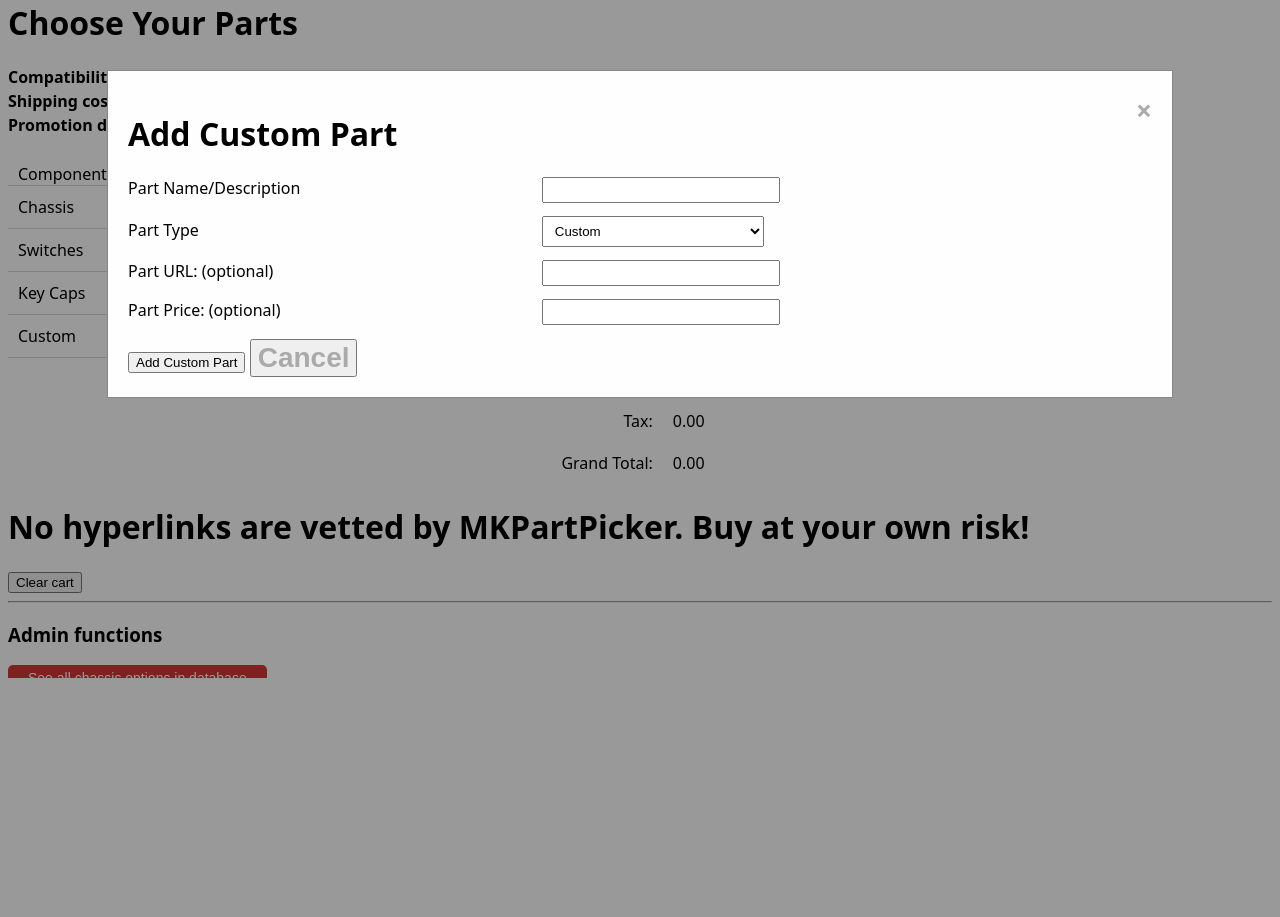
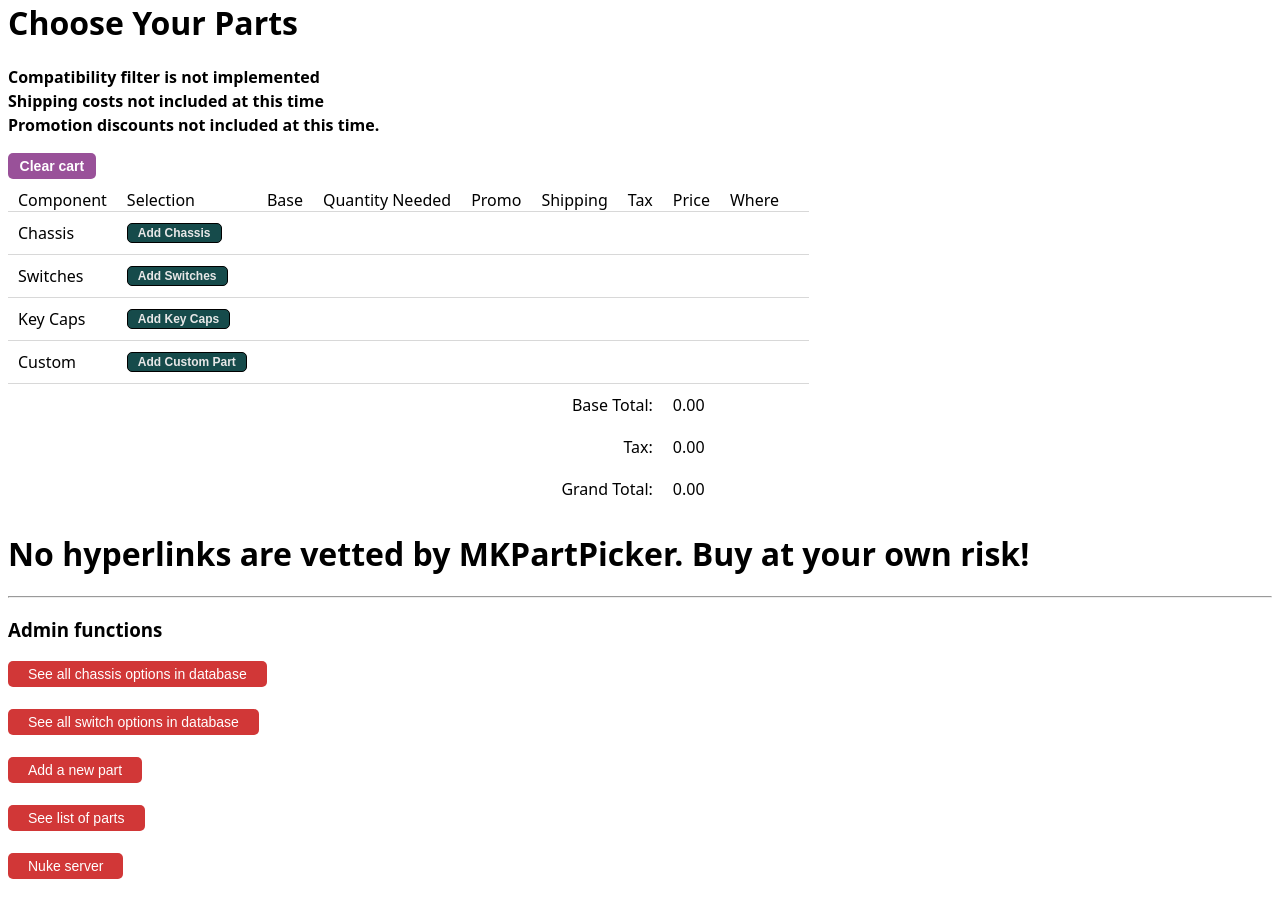
Before and after one commit to jasmine-9000/mkpartpicker, a Node server app: page / in a window 1280 px wide. Shown: the part 122-1039 px from the top of the page. Before the commit the page ends 800 px from the top, so only its background shows below. Run offline with Node 20, Linux system fonts and the light colour scheme; some libraries are stand-ins or nearby versions.

Commit message:
push to github

```diff
--- a/package.json
+++ b/package.json
@@ -6,7 +6,7 @@
   "scripts": {
     "test": "node server.js",
     "start": "node server.js",
-    "dev": "nodemon server.js --ignore scripts/* --config nodemon.json"
+    "dev": "nodemon server.js --ignore public/scripts/* --config nodemon.json"
   },
   "keywords": [
     "mechanical",
--- a/public/css/styles.css
+++ b/public/css/styles.css
@@ -1,3 +1,17 @@
+/* variables */
+:root {
+    --primary-color: #2fb9b9;
+    --secondary-color: #00A7CC;
+    --third-color: #2890D2;
+    --fourth-color:#7073C1;
+    --fifth-color: #995199;
+    --sixth-color:#A73161;
+    --seventh-color: #164b4b;
+    --table-border-color: #d8d8d8;
+
+}
+
+
 /* general styles */
 body {
     margin: 0;
@@ -21,6 +35,17 @@
 main {
     margin: 0 8px;
 }
+/* general button styles */
+button {
+    display:inline-block;
+    padding: 0.325rem 0.725rem;
+    border:none;
+    border-radius: 5px;
+    background-color:var(--fifth-color);
+    font-weight:700;
+    font-size: 0.875rem;
+    color:white;
+}
 
 /* navigation styles */
 nav {
@@ -29,7 +54,7 @@
     gap:10px;
     align-items:center;
     justify-content: space-between;
-    background-color:rgb(47, 185, 185);
+    background-color: var(--primary-color);
     font-family:system-ui, -apple-system, BlinkMacSystemFont, 'Segoe UI', Roboto, Oxygen, Ubuntu, Cantarell, 'Open Sans', 'Helvetica Neue', sans-serif;
     /*font-family:    Tahoma, Geneva, Verdana, sans-serif; /* for some reason, this font looks cooler in the navbar */
 }
@@ -87,7 +112,7 @@
 td {
 
     padding: 10px 10px;
-    border-bottom:1px solid #d8d8d8;
+    border-bottom:1px solid var(--table-border-color);
 }
 /* format keyboard total differently; it looks weird with lines*/
 .keyboard--total td {
@@ -110,7 +135,7 @@
     display:block;
     padding: 2px 10px;
     color:rgb(231, 231, 231);
-    background-color: rgb(22, 75, 75);
+    background-color: var(--seventh-color);
     border:1px solid black;
     font-size:12px;
     border-radius: 5px;
@@ -146,6 +171,9 @@
     background-color: rgb(0,0,0); /* fallback color */
     background-color: rgba(0,0,0,0.4); /* black with opacity */
 }
+.modal h1 {
+    display:inline-block;
+}
 
 .modal-content {
     background-color: #fefefe;
@@ -155,22 +183,85 @@
     width: 80%;
 }
 
-.close {
+.close.x {
     color:#aaa;
     float:right;
     font-size:28px;
     font-weight: bold;
 }
-.close:hover,
-.close:focus {
+.close.x:hover,
+.close.x:focus {
     color:black;
     text-decoration: none;
     cursor:pointer;
 }
 
-.close.primary-close-button {
+/* .close.primary-close-button {
     float:initial;
+} */
+
+input, input[type=text], input[type=password], input[type=email], input[type=number], textarea, .textarea, select, option
+{
+    line-height: 1.5;
+    border-radius: 0.25
 }
+select option  {
+    line-height: 1.5;
+}
+select {
+    padding: 0.375rem 2rem 0.375rem 0.5rem
+}
+#add-custom-part-form {
+    display:flex;
+    flex-direction:column;
+    flex-wrap: wrap;
+    gap: 0.825rem;
+}
+.form-control {
+    width:100%;
+    flex: 1 1 auto;
+}
+.form-control label {
+    display:inline-block;
+    width: 30%;
+    min-width:25ch;
+    max-width:500px;
+}
+.form-control input {
+    padding-inline: 0.17lh 0.4lh;
+    width: 30ch;
+}
+.form-control select {
+    width: 30ch;
+}
+@media screen and (max-width:600px) {
+    .modal-content {
+    }
+    .modal h1 {
+        margin: 0 auto;
+    }
+    #add-custom-part-form {
+        align-items:center;
+    }
+    .form-control label,
+    .form-control input{
+        display:block;
+    }
+}
+
+/* modal button container. Sometimes, you want two buttons. */
+.modal-form-buttons {
+
+}
+.modal-form-buttons button[type='submit'] {
+
+}
+.modal-form-buttons button[type='button'] {
+
+}
+
+
+
 
 /*
 .modal-form {
--- a/public/rigging_sites/admin-add-part.html
+++ b/public/rigging_sites/admin-add-part.html
@@ -229,7 +229,7 @@
         </div>
         <div class="form-control">
             <label for="price">Price</label>
-            <input type="number" min="1" step="any" id="price" name="price">
+            <input type="number" min="0.01" step="any" id="price" name="price">
         </div>
         <div class="form-control">
             <label for="vendor_name">Vendor Name</label>
--- a/public/scripts/script.js
+++ b/public/scripts/script.js
@@ -5,7 +5,7 @@
 
 var isAdmin = true;
 var isDebuggingLoadScreen = false;
-var isDebuggingModalScreen = true;
+var isDebuggingModalScreen = false;
 
 // make interactions happen only after window loads
 window.onload = async () => {
@@ -241,7 +241,7 @@
 
 
     td9.innerHTML = `<a href='${dataDict.custom_part_hyperlink}'>${displayString}</a>`
-    td10.innerHTML = `<span class='close' onclick='removeSelf("custom", "${dataDict._id}")' >&times;</span>`
+    td10.innerHTML = `<span class='close x' onclick='removeSelf("custom", "${dataDict._id}")' >&times;</span>`
     container.appendChild(td1)
     container.appendChild(td2)
     container.appendChild(td3)
@@ -282,7 +282,7 @@
         td6.innerText = tax.toFixed(2);
         td7.innerText = total.toFixed(2);
         td8.innerHTML = `<a href='${dataDict.hyperlink}'>${dataDict.vendor_name}</a>`
-        td9.innerHTML = `<span class='close' onclick="removeSelf('${dataDict.component_type}','${dataDict._id}')">&times;</span>`
+        td9.innerHTML = `<span class='close x' onclick="removeSelf('${dataDict.component_type}','${dataDict._id}')">&times;</span>`
         container.appendChild(td1)
         container.appendChild(td2)
         container.appendChild(td3)
--- a/views/index.mustache
+++ b/views/index.mustache
@@ -16,6 +16,7 @@
             Shipping costs not included at this time<br>
             Promotion discounts not included at this time.
         </p>
+        <button onclick="clearCart();">Clear cart</button>
         <table class='builder-table'>
             <thead>
                 <td>Component</td>
@@ -73,7 +74,7 @@
         <!-- w3 schools version of a modal -->
         {{>partials/custom_part_form}}
         <h1>No hyperlinks are vetted by MKPartPicker. Buy at your own risk!</h1>
-        <button onclick="clearCart();">Clear cart</button>
+
         <hr>
         <div id="admin-container">
 
@@ -84,7 +85,7 @@
                 <a class="admin_button" href="/data/switches">See all switch options in database</a><br>
                 <a class="admin_button" href="/admin/add-part">Add a new part</a><br>
                 <a class="admin_button" href="/admin/list-of-parts">See list of parts</a><br>
-                <a class="admin_button" href="#">Nuke server</a><br>
+                <a class="admin_button" href="#" id="nuke_server_button">Nuke server</a><br>
             </p>
         </div>
 
```
Also changed, not shown: views/partials/custom_part_form.mustache (+3 -50 lines).
